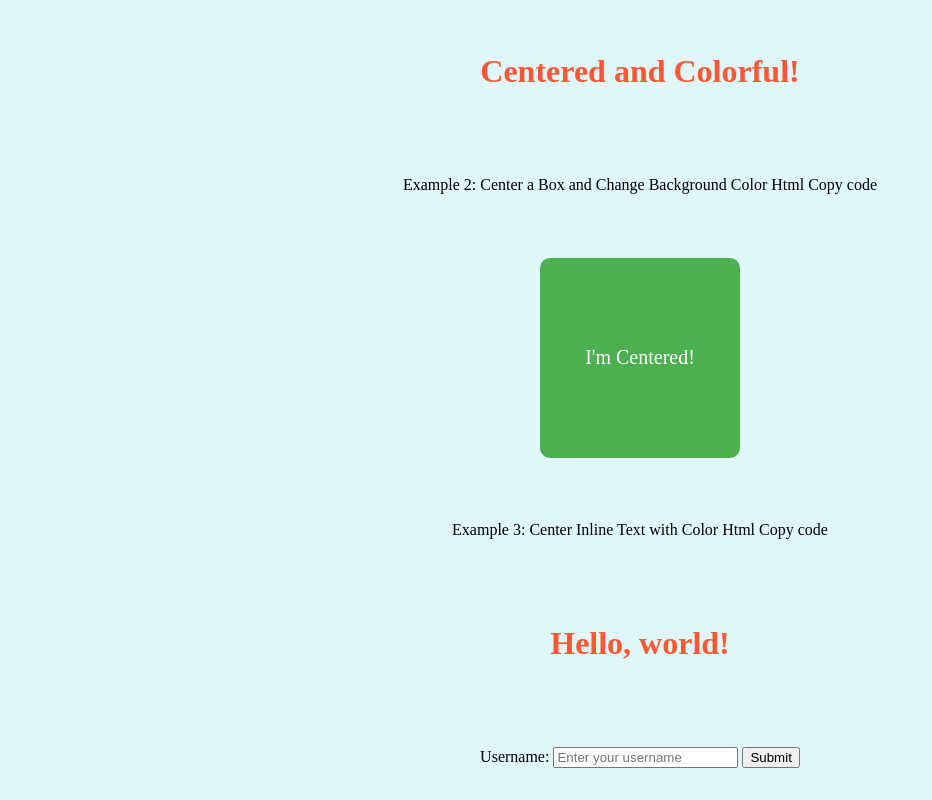
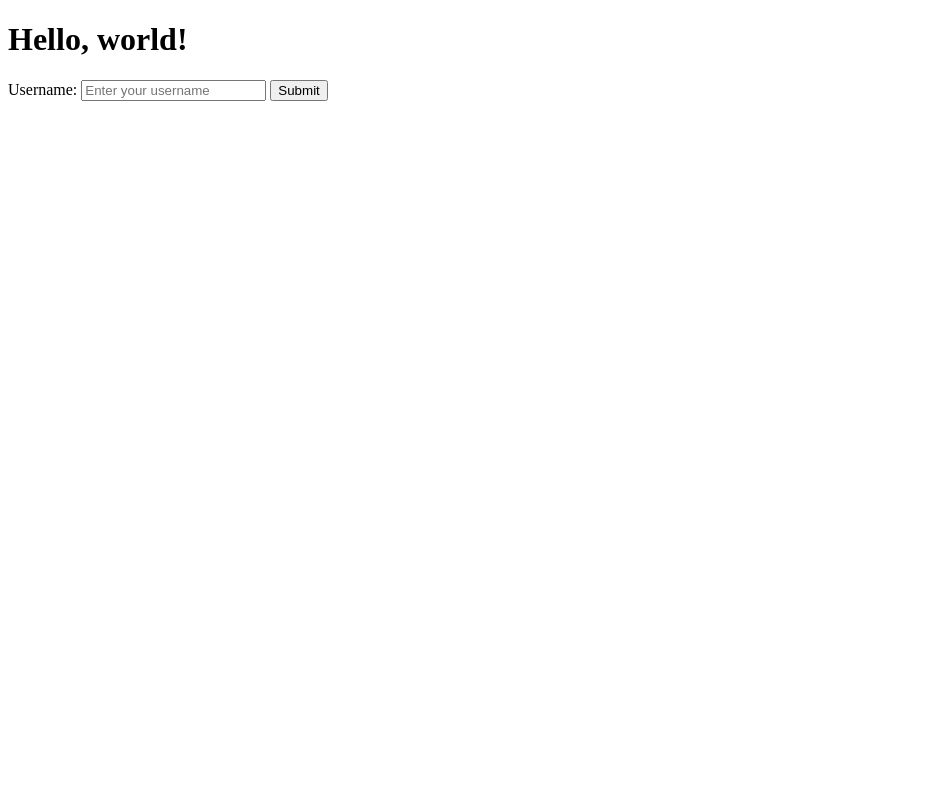
Before and after one commit to bluedragon8078/web-design, a plain HTML site: page index.html in a window 1280 px wide. Shown: the whole page, without its empty margins (0-932 px from the left). Drawn offline with Linux system fonts and the light colour scheme.

Commit message:
Update index.html

```diff
--- a/index.html
+++ b/index.html
@@ -2,67 +2,7 @@
 <html>
   <head>
     <title>https://github.com/bluedragon8078/web-design.git</title>
-    <meta charset="UTF-8">
-  <meta name="viewport" content="width=device-width, initial-scale=1.0">
-  <title>Center and Color</title>
-  <style>
-    body {
-      display: flex;
-      justify-content: center; /* Centers horizontally */
-      align-items: center;    /* Centers vertically */
-      height: 100vh;          /* Full viewport height */
-      margin: 0;
-      background-color: #f0f0f0; /* Light gray background */
-    }
-    h1 {
-      color: #ff5733; /* Bright orange text */
-      text-align: center;
-    }
-  </style>
-</head>
-<body>
-  <h1>Centered and Colorful!</h1>
-</body>
-</html>
-Example 2: Center a Box and Change Background Color
-Html
 
-Copy code
-<!DOCTYPE html>
-<html lang="en">
-<head>
-  <meta charset="UTF-8">
-  <meta name="viewport" content="width=device-width, initial-scale=1.0">
-  <title>Center Box</title>
-  <style>
-    body {
-      display: grid;
-      place-items: center; /* Centers both horizontally and vertically */
-      height: 100vh;
-      margin: 0;
-      background-color: #e0f7fa; /* Light blue background */
-    }
-    .box {
-      width: 200px;
-      height: 200px;
-      background-color: #4caf50; /* Green box */
-      color: white;
-      display: flex;
-      justify-content: center;
-      align-items: center;
-      font-size: 20px;
-      border-radius: 10px; /* Rounded corners */
-    }
-  </style>
-</head>
-<body>
-  <div class="box">I'm Centered!</div>
-</body>
-</html>
-Example 3: Center Inline Text with Color
-Html
-
-Copy code
 <!DOCTYPE html>
 <html lang="en">
 <head>
```
